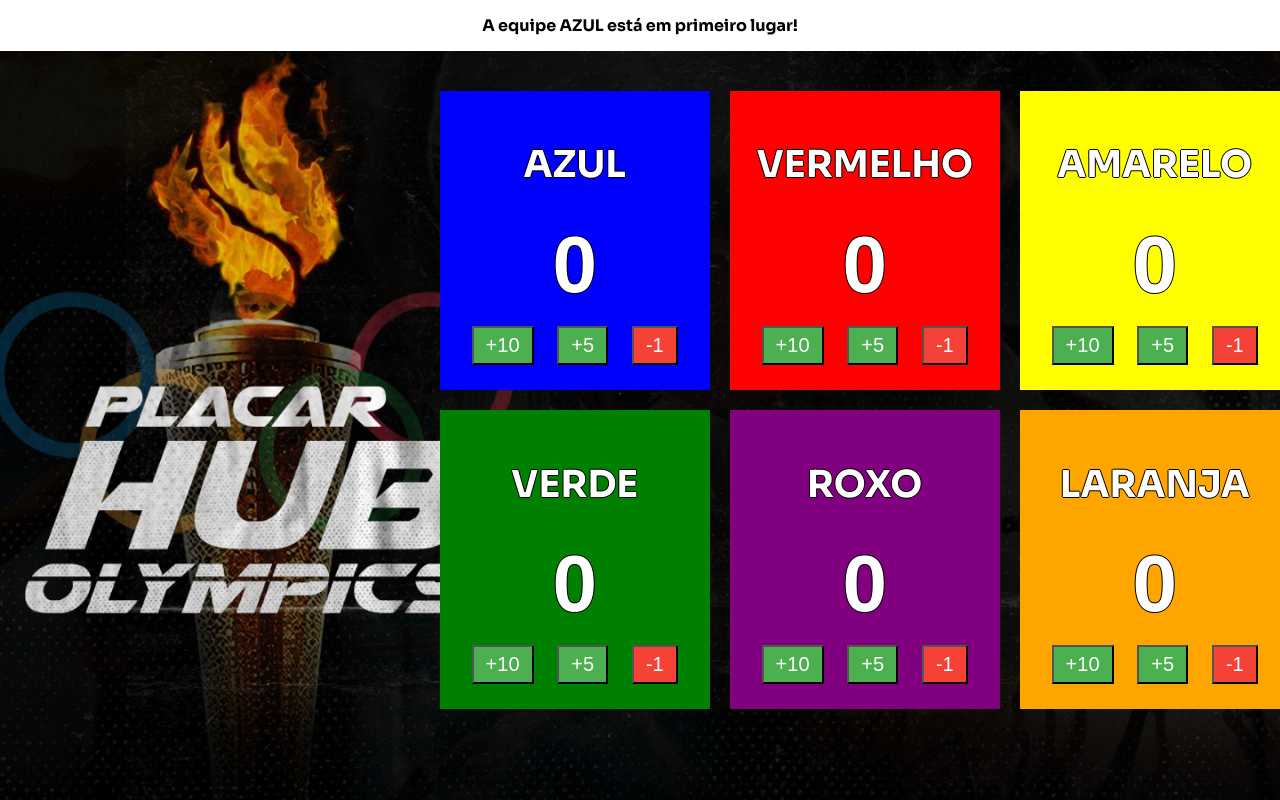
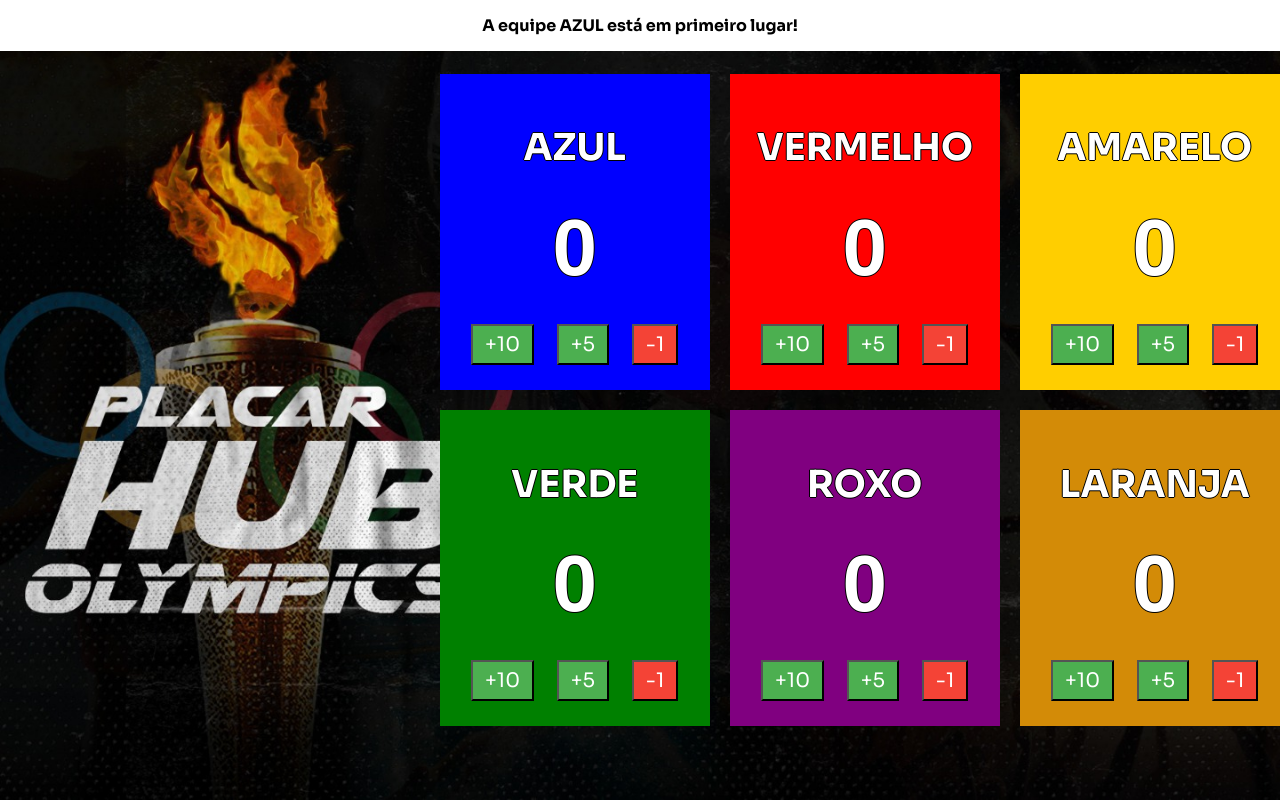
Before and after one commit to T4goz2005/ScoreBoard, a plain HTML site: page index.html in a window 1280 px wide. Drawn offline with Linux system fonts and the light colour scheme; a web font is replaced by a local one.

Commit message:
Change color by card

```diff
--- a/css/style.css
+++ b/css/style.css
@@ -65,8 +65,8 @@
     display: flex;
     flex-direction: column;
     justify-content: center;
-    border: 10px solid yellow;
-    background-color: yellow;
+    border: 10px solid#FFCE00;
+    background-color:#FFCE00;
     color:#fff;
 
 }
@@ -99,8 +99,8 @@
 
 
 .team.orangeteam{
-    border: 10px solid orange;
-    background-color: orange;
+    border: 10px solid rgb(211, 139, 7);
+    background-color:  rgb(211, 139, 7);
     color: #fff;
 }
 
@@ -122,21 +122,24 @@
     padding: 6px 12px;
     cursor: pointer;
     font-size: 20px;
-    margin-topm: 20px;
+    margin-top: 20px;
 }
 
 .btn-add {
     background-color: #4CAF50;
     color: white;
+    font-family: 'Sora', Tahoma, Geneva;
 }
 
 .btn-add:hover {
     background-color: #45a049;
+    cursor: pointer;
 }
 
 .btn-remove {
     background-color: #f44336;
     color: white;
+    font-family: 'Sora', Tahoma, Geneva;
 }
 
 .btn-remove:hover {
@@ -180,7 +183,3 @@
 .points {
     display: flex;
 }
-
-.info{
-    color
-}
```
